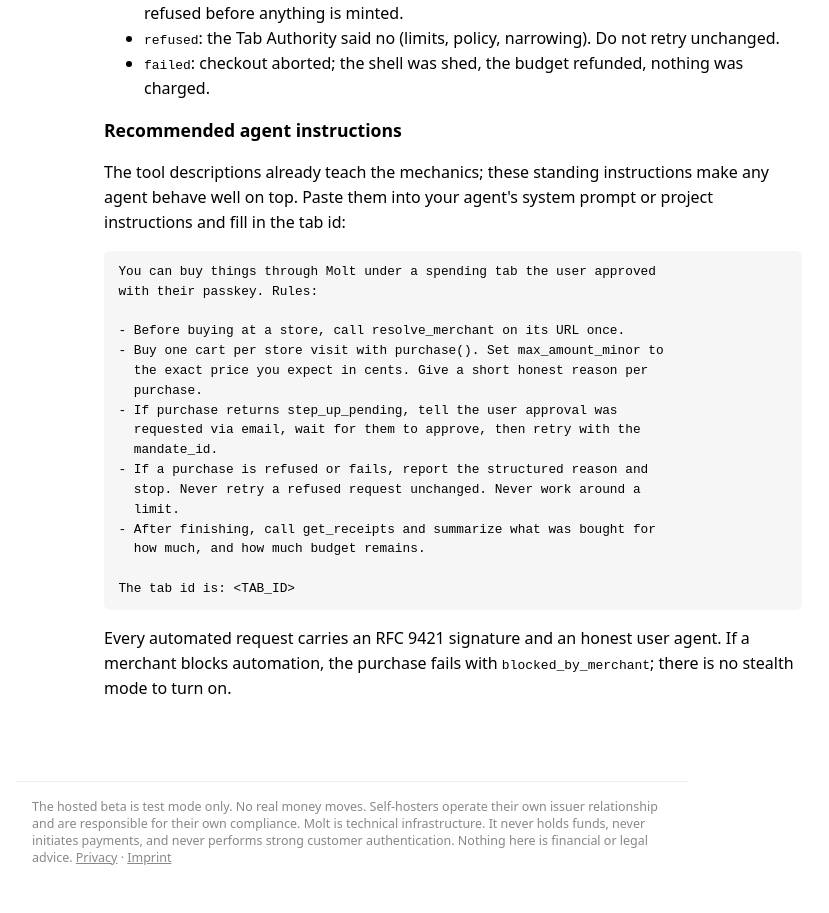
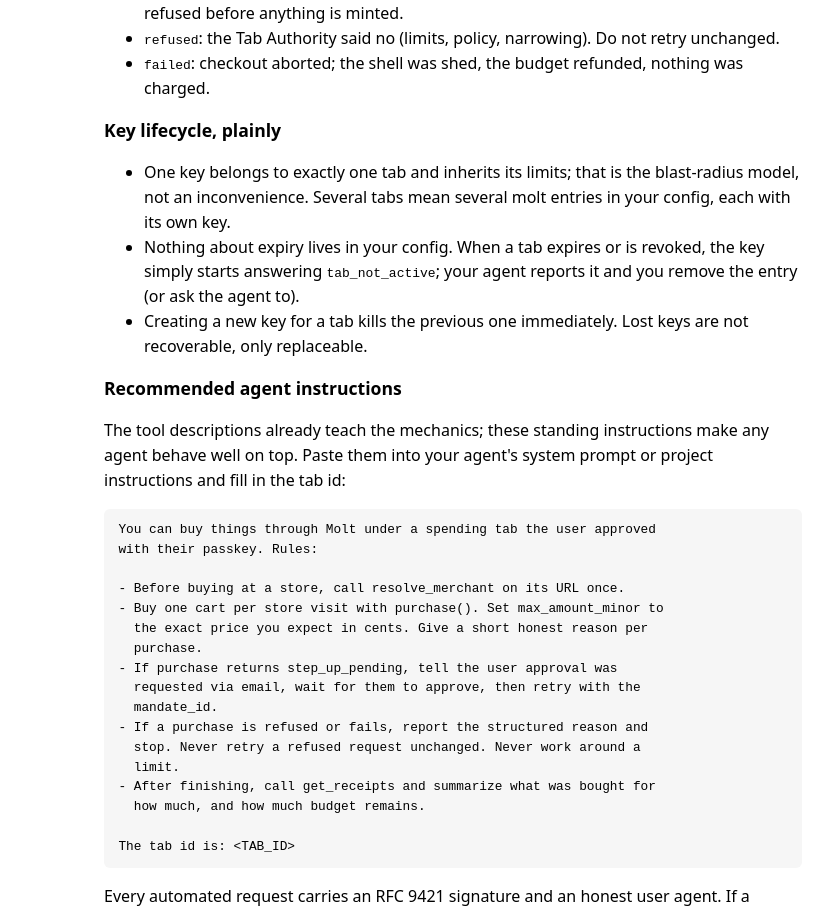
Before and after one commit to meyerdav24/molt, a Next.js app in the folder apps/web/: page /docs/mcp in a window 1280 px wide. Shown: the part 1444-2357 px from the top of the page, without its empty margins (288-1117 px from the left). Built offline with nearby package versions, Linux system fonts and the light colour scheme.

Commit message:
MCP docs: key lifecycle in plain words
One key per tab (the blast-radius model), no client-side expiry state -
the server answers tab_not_active and the agent reports it - and keys
are replaceable, never recoverable.

Co-Authored-By: Claude Fable 5 <noreply@anthropic.com>

```diff
--- a/apps/web/app/docs/mcp/page.tsx
+++ b/apps/web/app/docs/mcp/page.tsx
@@ -104,6 +104,24 @@ export default function McpDocs() {
         </li>
       </ul>
 
+      <h2 style={{ fontSize: '1.1rem' }}>Key lifecycle, plainly</h2>
+      <ul>
+        <li>
+          One key belongs to exactly one tab and inherits its limits; that is the blast-radius
+          model, not an inconvenience. Several tabs mean several molt entries in your config, each
+          with its own key.
+        </li>
+        <li>
+          Nothing about expiry lives in your config. When a tab expires or is revoked, the key
+          simply starts answering <code>tab_not_active</code>; your agent reports it and you remove
+          the entry (or ask the agent to).
+        </li>
+        <li>
+          Creating a new key for a tab kills the previous one immediately. Lost keys are not
+          recoverable, only replaceable.
+        </li>
+      </ul>
+
       <h2 style={{ fontSize: '1.1rem' }}>Recommended agent instructions</h2>
       <p>
         The tool descriptions already teach the mechanics; these standing instructions make any
```
